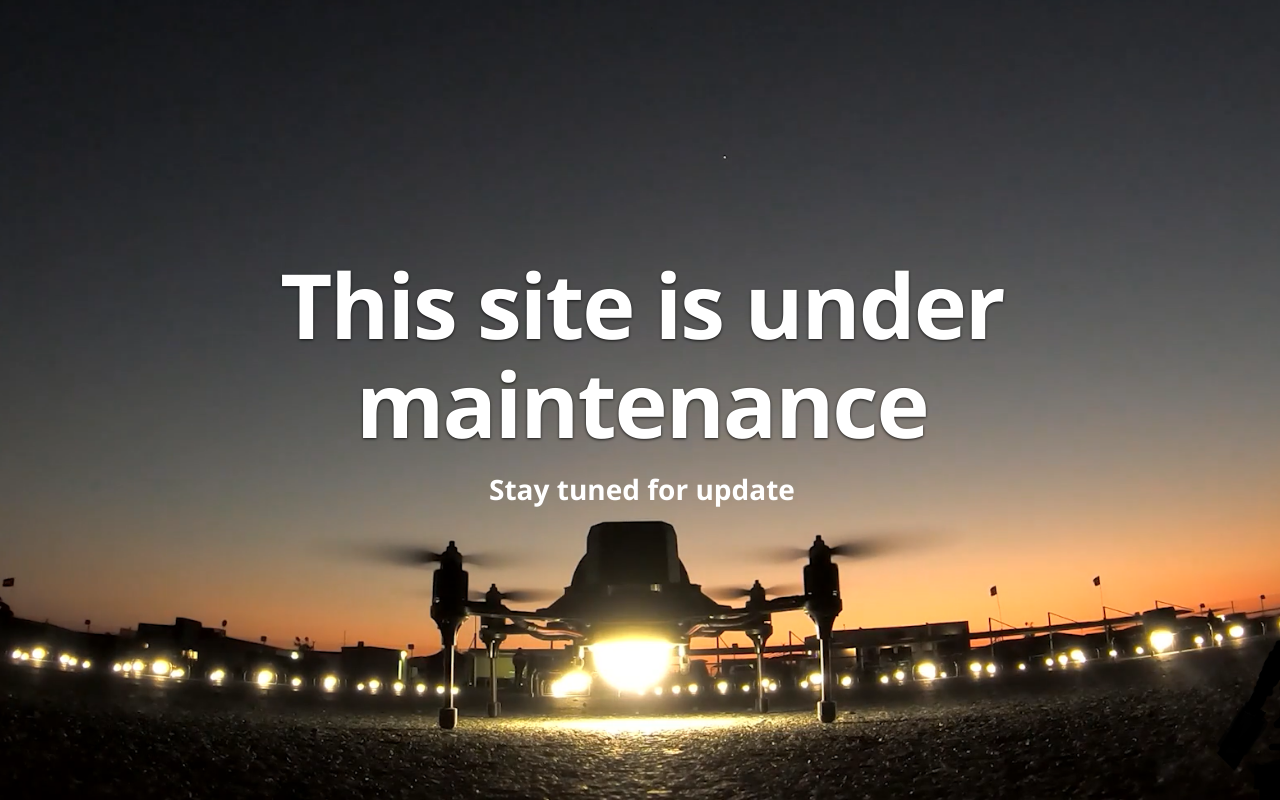
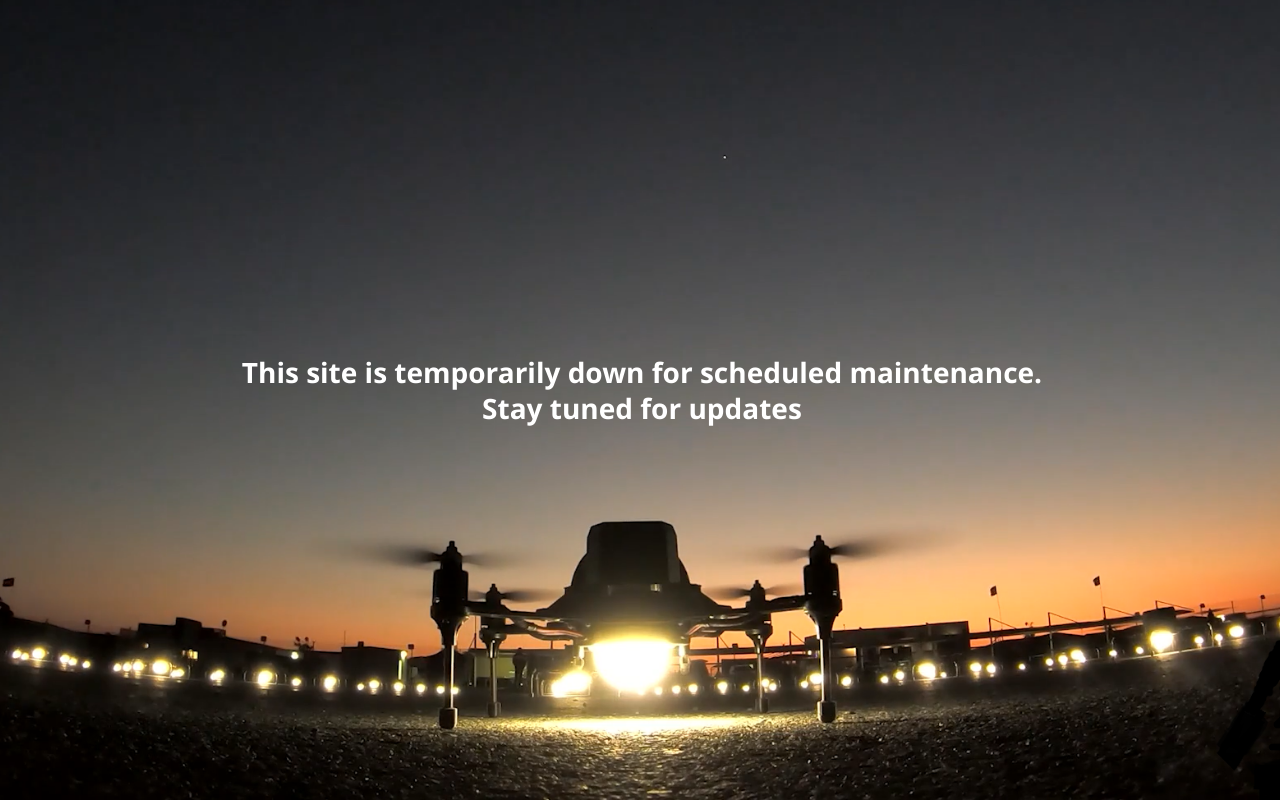
Before and after one commit to ranebhushan/ranebhushan.github.io, a plain HTML site: page index.html in a window 1280 px wide. Drawn offline with Linux system fonts and the light colour scheme.

Commit message:
Update on Maintenance Webpage

```diff
--- a/css/layout.css
+++ b/css/layout.css
@@ -864,7 +864,7 @@ call-to-action .button {
    font: 15px/24px 'opensans-bold', sans-serif;
    margin: 12px 0;
    color: #EBEEEE;
-	display: inline-block;
+    display: inline-block;
 	float: left;
    width: 26%;
 }
@@ -885,7 +885,7 @@ call-to-action .button {
 #contact textarea:focus,
 #contact select:focus {
 	color: #fff;
-	background-color: #11ABB0;
+	background-color: #00c8c8;
 }
 #contact button.submit {
 	text-transform: uppercase;
--- a/index.html
+++ b/index.html
@@ -56,8 +56,8 @@
 
       <div class="row banner">
          <div class="banner-text">
-			<h1 style="color: white" class="responsive-headline">This site is under maintenance</h1>
-            <h2 style="color: white" class="responsive-headline">Stay tuned for update</h2>
+			<h1 style="color: white" class="responsive-headline"></h1>
+            <h2 style="color: white" class="responsive-headline">This site is temporarily down for scheduled maintenance. <br> Stay tuned for updates</h2>
             <!--<h3><span>Stay tuned!</span><a class="smoothscroll" href="#about">about me</a>.</h3>
 
             <hr />
```
